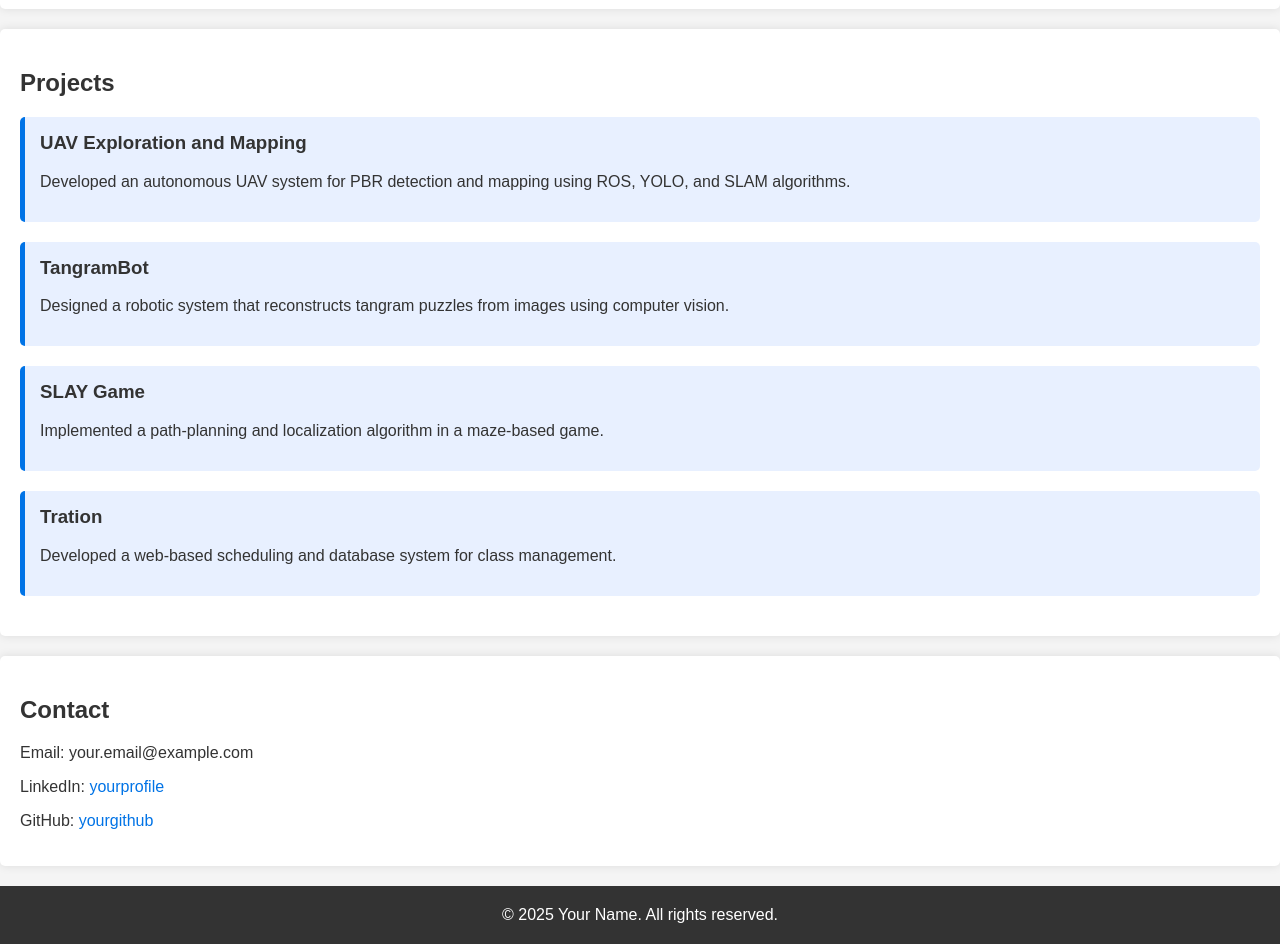
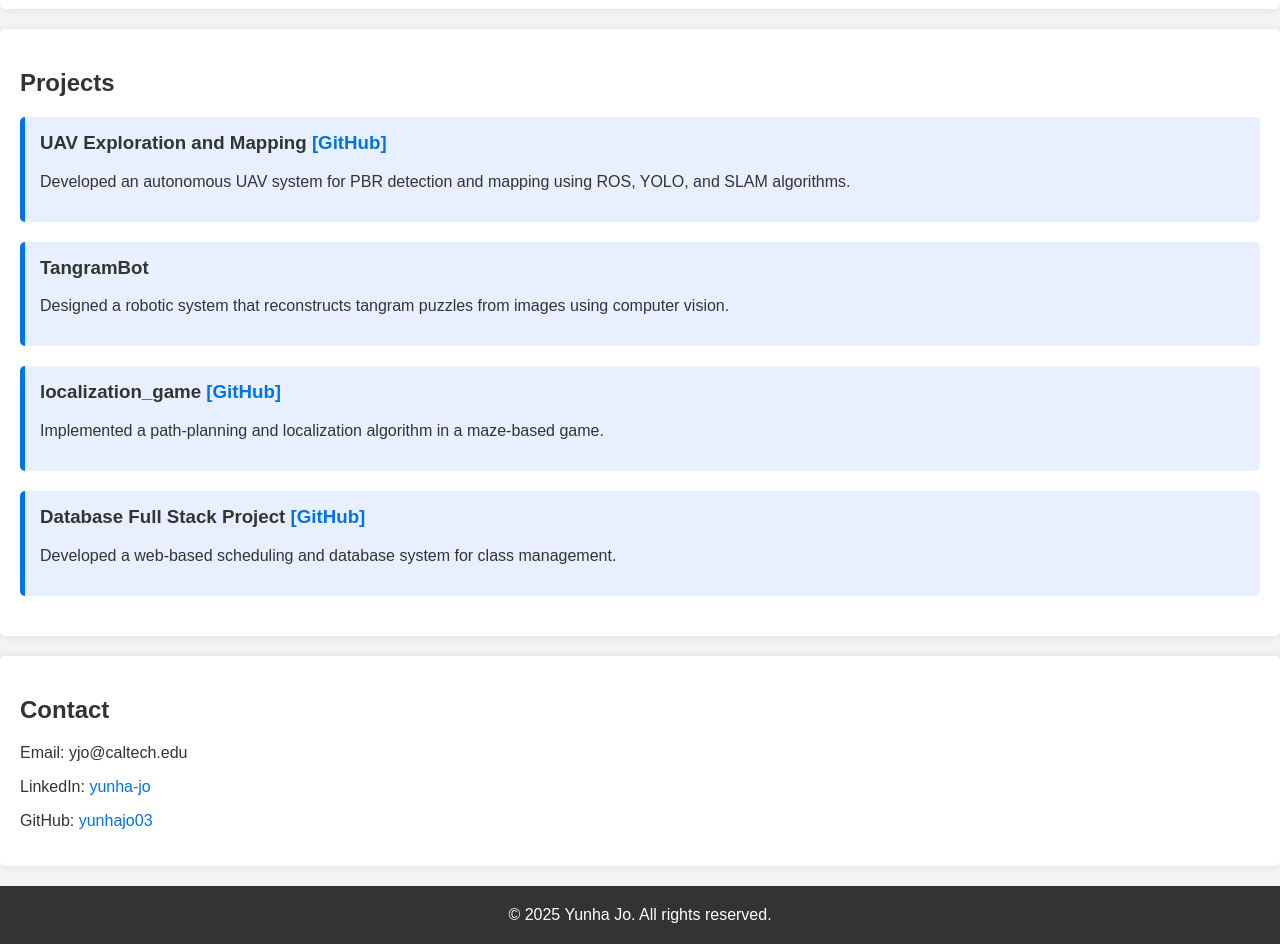
Before and after one commit to yunhajo03/yunhajo03.github.io, a plain HTML site: page index.html in a window 1280 px wide. Shown: the part 400-1344 px from the top of the page. Drawn offline with Linux system fonts and the light colour scheme.

Commit message:
added resume and edited web page

```diff
--- a/index.html
+++ b/index.html
@@ -8,7 +8,7 @@
 </head>
 <body>
     <header>
-        <h1>Your Name</h1>
+        <h1>Yunha Jo</h1>
         <p>Robotics | AI | Software Engineering</p>
     </header>
     <nav>
@@ -25,7 +25,10 @@
     <section id="projects">
         <h2>Projects</h2>
         <div class="project">
-            <h3>UAV Exploration and Mapping</h3>
+            <h3>
+                UAV Exploration and Mapping
+                <a href="https://github.com/yunhajo03/augmented_mapping" target="_blank" class="github-link">[GitHub]</a>
+            </h3>
             <p>Developed an autonomous UAV system for PBR detection and mapping using ROS, YOLO, and SLAM algorithms.</p>
         </div>
         <div class="project">
@@ -33,22 +36,28 @@
             <p>Designed a robotic system that reconstructs tangram puzzles from images using computer vision.</p>
         </div>
         <div class="project">
-            <h3>SLAY Game</h3>
+            <h3>
+                localization_game
+                <a href="https://github.com/yunhajo03/localization_game" target="_blank" class="github-link">[GitHub]</a>
+            </h3>
             <p>Implemented a path-planning and localization algorithm in a maze-based game.</p>
         </div>
         <div class="project">
-            <h3>Tration</h3>
+            <h3>
+                Database Full Stack Project
+                <a href="https://github.com/yunhajo03/database_project" target="_blank" class="github-link">[GitHub]</a>
+            </h3>
             <p>Developed a web-based scheduling and database system for class management.</p>
         </div>
     </section>
     <section id="contact">
         <h2>Contact</h2>
-        <p>Email: your.email@example.com</p>
-        <p>LinkedIn: <a href="https://linkedin.com/in/yourprofile">yourprofile</a></p>
-        <p>GitHub: <a href="https://github.com/yourgithub">yourgithub</a></p>
+        <p>Email: yjo@caltech.edu</p>
+        <p>LinkedIn: <a href="https://linkedin.com/in/yunha-jo">yunha-jo</a></p>
+        <p>GitHub: <a href="https://github.com/yunhajo03">yunhajo03</a></p>
     </section>
     <footer>
-        <p>&copy; 2025 Your Name. All rights reserved.</p>
+        <p>&copy; 2025 Yunha Jo. All rights reserved.</p>
     </footer>
 </body>
 </html>
```
Also changed, not shown: 1 other file.
